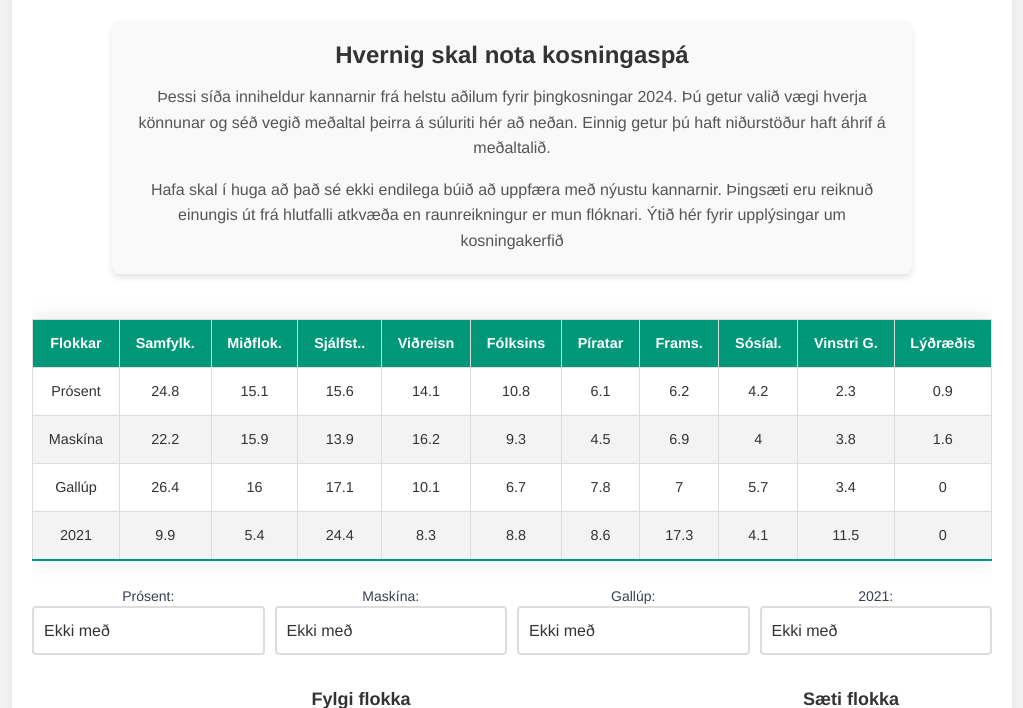
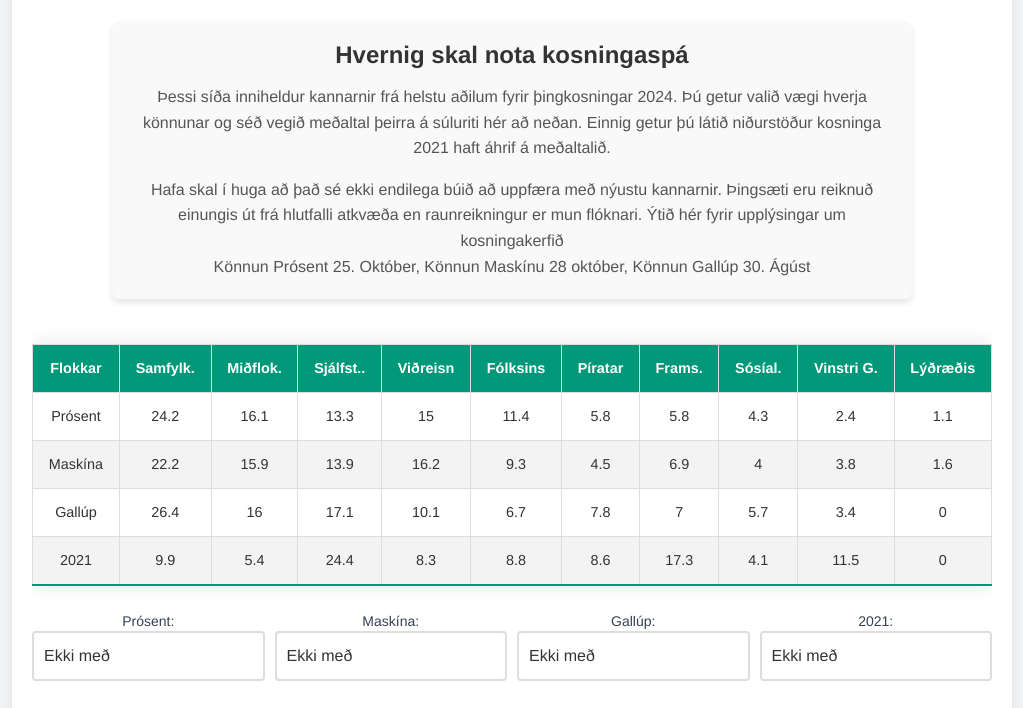
Before and after one commit to Hallijonss/kosningalikan, a plain HTML site: page index.html in a window 1280 px wide. Shown: the part 59-767 px from the top of the page, without its empty margins (128-1151 px from the left). Drawn offline with nearby package versions, Linux system fonts and the light colour scheme.

Commit message:
Ný könnun prósent

```diff
--- a/index.html
+++ b/index.html
@@ -16,13 +16,14 @@
 <div class="text-section">
     <h2 class="text-lg font-bold mb-4">Hvernig skal nota kosningaspá</h2>
     <p class="text-base mb-4">
-    Þessi síða inniheldur kannarnir frá helstu aðilum fyrir þingkosningar 2024. Þú getur valið vægi hverja könnunar og séð vegið meðaltal þeirra á súluriti hér að neðan. Einnig getur þú haft niðurstöður haft áhrif á meðaltalið.
+    Þessi síða inniheldur kannarnir frá helstu aðilum fyrir þingkosningar 2024. Þú getur valið vægi hverja könnunar og séð vegið meðaltal þeirra á súluriti hér að neðan. Einnig getur þú látið niðurstöður kosninga 2021 haft áhrif á meðaltalið.
     </p>
     <p class="text-base">
     Hafa skal í huga að það sé ekki endilega búið að uppfæra með nýustu kannarnir. Þingsæti eru reiknuð einungis út frá hlutfalli atkvæða en raunreikningur er mun flóknari.    <a href="https://www.visindavefur.is/svar.php?id=27674" target="_blank">
         Ýtið hér fyrir upplýsingar um kosningakerfið
     </a>
     </p>
+    <p class="text-base">Könnun Prósent 25. Október, Könnun Maskínu 28 október, Könnun Gallúp 30. Ágúst</p>
 </div>
 
         <!-- Poll Data Table -->
@@ -46,16 +47,16 @@
                 <tbody>
                     <tr>
                         <td>Prósent</td>
-                        <td>24.8</td>
-                        <td>15.1</td>
-                        <td>15.6</td>
-                        <td>14.1</td>
-                        <td>10.8</td>
-                        <td>6.1</td>
-                        <td>6.2</td>
-                        <td>4.2</td>
-                        <td>2.3</td>
-                        <td>0.9</td>
+                        <td>24.2</td>
+                        <td>16.1</td>
+                        <td>13.3</td>
+                        <td>15</td>
+                        <td>11.4</td>
+                        <td>5.8</td>
+                        <td>5.8</td>
+                        <td>4.3</td>
+                        <td>2.4</td>
+                        <td>1.1</td>
                     </tr>
                     <tr>
                         <td>Maskína</td>
--- a/script.js
+++ b/script.js
@@ -1,7 +1,7 @@
 document.addEventListener("DOMContentLoaded", function () {
     // Real party names and corresponding poll data
     const pollData = [
-        { 'Samfylkingin': 24.8, 'Miðflokkurinn': 15.1, 'Sjálfstæðisflokkurinn': 15.6, 'Viðreisn': 14.1, 'Flokkur Fólksins': 10.8, 'Píratar': 6.1, 'Framsókn': 6.2, 'Sósíalistaflokkurinn': 4.2, 'Vinstri Grænir': 2.3, 'Lýðræðisflokkurinn': 0.9 },
+        { 'Samfylkingin': 24.2, 'Miðflokkurinn': 16.1, 'Sjálfstæðisflokkurinn': 13.3, 'Viðreisn': 15, 'Flokkur Fólksins': 11.4, 'Píratar': 5.8, 'Framsókn': 5.8, 'Sósíalistaflokkurinn': 4.3, 'Vinstri Grænir': 2.4, 'Lýðræðisflokkurinn': 1.1 },
         { 'Samfylkingin': 22.2, 'Miðflokkurinn': 15.9, 'Sjálfstæðisflokkurinn': 13.9, 'Viðreisn': 16.2, 'Flokkur Fólksins': 9.3, 'Píratar': 4.5, 'Framsókn': 6.9, 'Sósíalistaflokkurinn': 4, 'Vinstri Grænir': 3.8, 'Lýðræðisflokkurinn': 1.6 },
         { 'Samfylkingin': 26.4, 'Miðflokkurinn': 16, 'Sjálfstæðisflokkurinn': 17.1, 'Viðreisn': 10.1, 'Flokkur Fólksins': 6.7, 'Píratar': 7.8, 'Framsókn': 7, 'Sósíalistaflokkurinn': 5.7, 'Vinstri Grænir': 3.4, 'Lýðræðisflokkurinn': 0 },
         { 'Samfylkingin': 9.9, 'Miðflokkurinn': 5.4, 'Sjálfstæðisflokkurinn': 24.4, 'Viðreisn': 8.3, 'Flokkur Fólksins': 8.8, 'Píratar': 8.6, 'Framsókn': 17.3, 'Sósíalistaflokkurinn': 4.1, 'Vinstri Grænir': 11.5, 'Lýðræðisflokkurinn': 0 }
```
